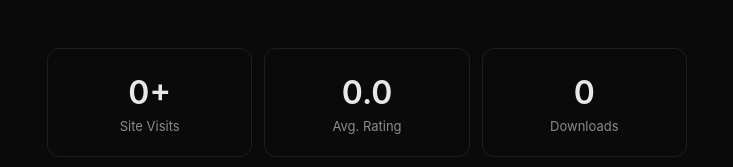
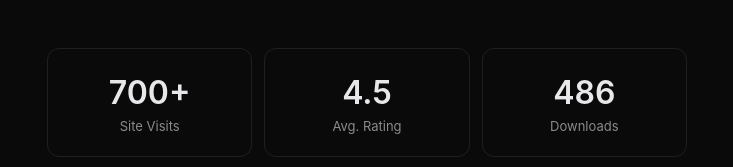
Before and after one commit to yatishb23/baby-onboard, a Next.js app: page / in a window 1280 px wide. Shown: the part 772-939 px from the top of the page, without its empty margins (273-1006 px from the left). Built offline with nearby package versions, Linux system fonts and the light colour scheme; no server answers; the database is empty.

Commit message:
fix: stats fixed according to DB

```diff
--- a/components/StatsCards.tsx
+++ b/components/StatsCards.tsx
@@ -12,7 +12,7 @@ function StatCard({ number, label }: { number: string; label: string }) {
 }
 
 export function StatsCards() {
-  const [stats, setStats] = useState({ visits: 700, downloads: 486, rating: 4.2 });
+  const [stats, setStats] = useState({ visits: 0, downloads: 0, rating: 0 });
 
   useEffect(() => {
     fetch("/api/stats")
@@ -27,9 +27,9 @@ export function StatsCards() {
 
   return (
     <div style={{ display: "grid", gap: 12, gridTemplateColumns: "1fr 1fr 1fr" }}>
-      <StatCard number={stats.visits.toLocaleString() + "+"} label="Site Visits" />
-      <StatCard number={stats.rating.toFixed(1)} label="Avg. Rating" />
-      <StatCard number={stats.downloads.toLocaleString()} label="Downloads" />
+      <StatCard number={(700+stats.visits).toLocaleString() + "+"} label="Site Visits" />
+      <StatCard number={(4.5 + stats.rating).toFixed(1)} label="Avg. Rating" />
+      <StatCard number={(486 + stats.downloads).toLocaleString()} label="Downloads" />
     </div>
   );
 }
```
